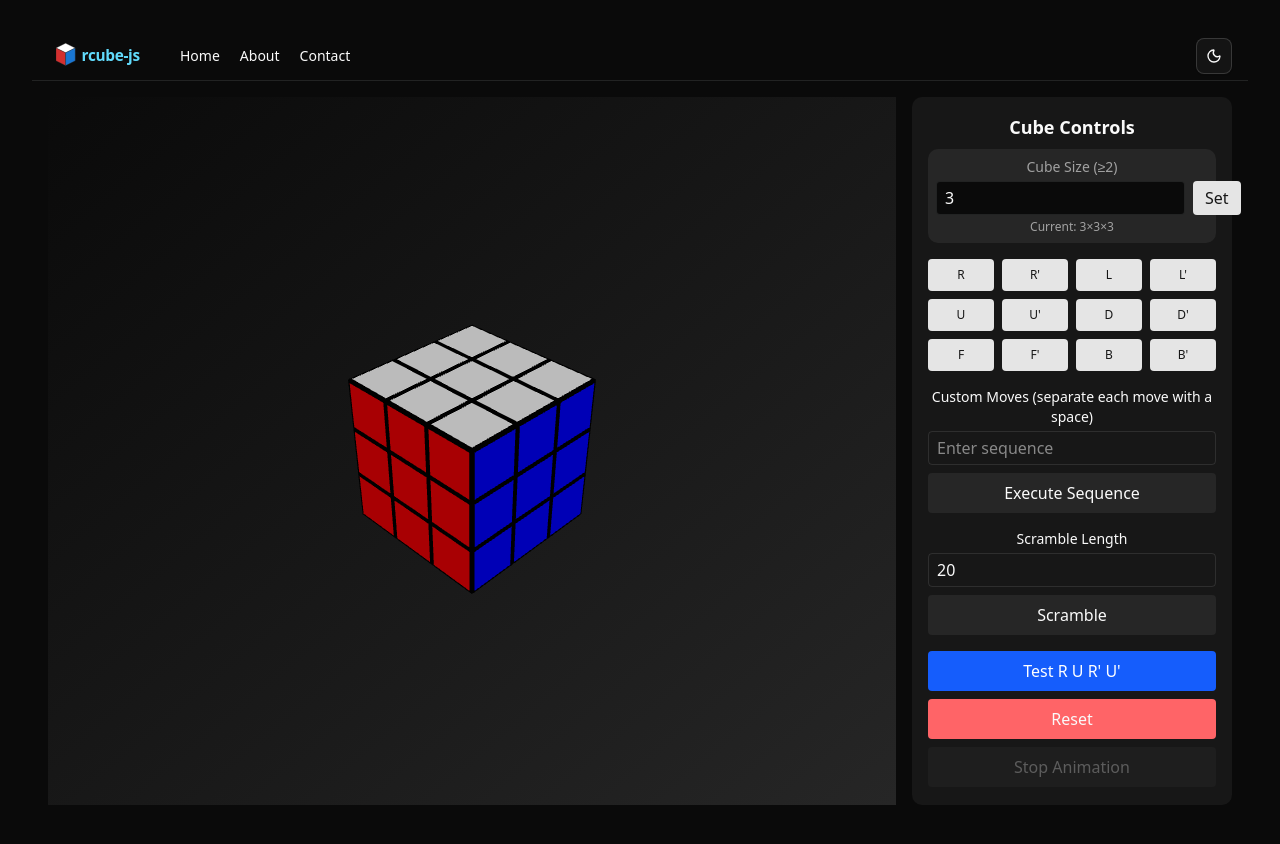
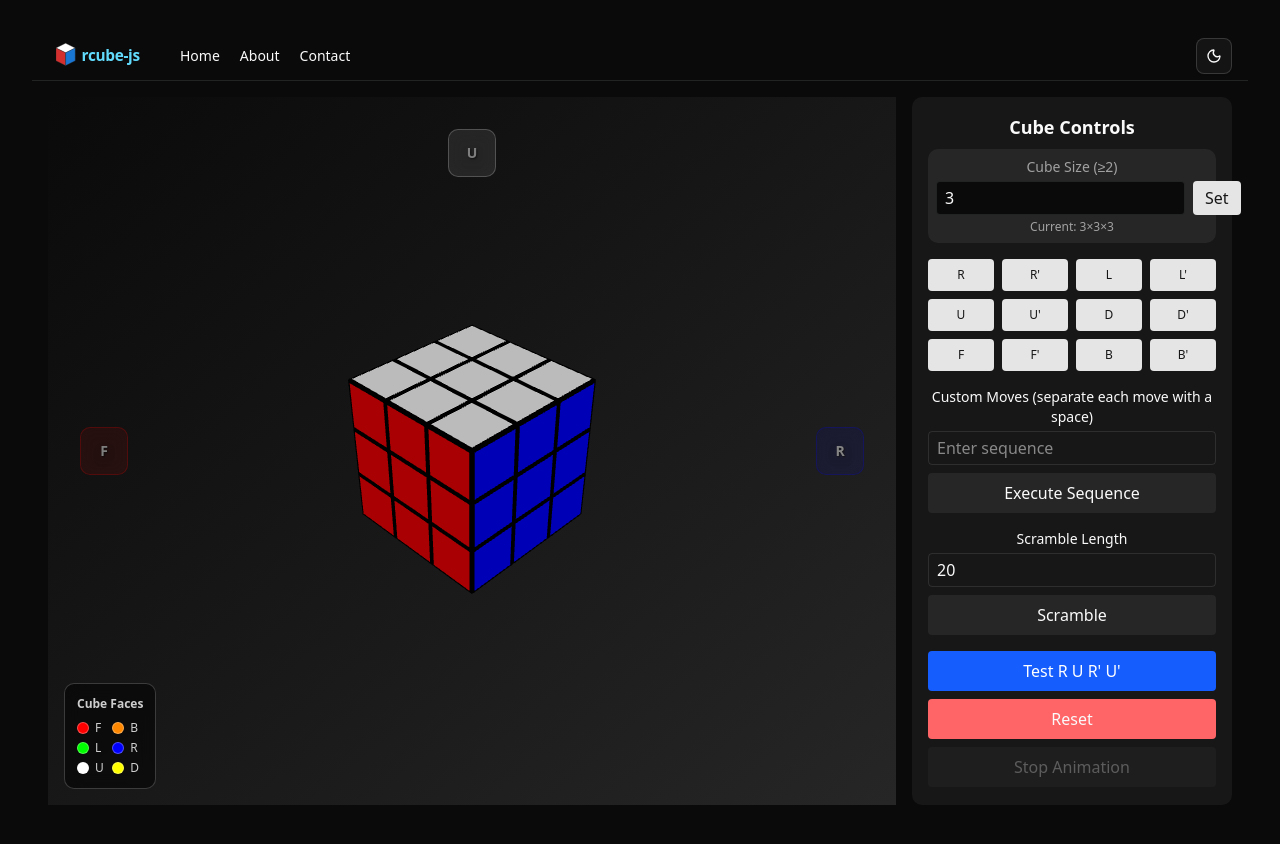
Before and after one commit to tushar-kendre/rcube-js, a React (Vite) app in the folder packages/web/: page / in a window 1280 px wide. Shown: the top 844 px of the page. Built offline with nearby package versions, Linux system fonts and the light colour scheme.

Commit message:
feat: 🎸 added hud
added hud that tracks cube orientation and a legend showing which face
is which

```diff
--- a/packages/web/src/App.tsx
+++ b/packages/web/src/App.tsx
@@ -1,9 +1,10 @@
 import { Suspense, lazy, useCallback, useMemo, useState } from "react";
 import "./App.css";
+import { CameraTracker, FaceOrientationHUD } from "./components/face-orientation-hud";
 import { Header } from "./components/header";
 import { useCubePieceAnimation } from "./hooks/use-cube-piece-animation";
 import { createSolvedCube } from "./lib/cube-piece-utils";
-import { CubePiece, MoveNotation } from "./types/cube-pieces";
+import { CubeFace, CubePiece, MoveNotation } from "./types/cube-pieces";
 
 // Lazy load heavy 3D components for better performance and code splitting
 const Canvas = lazy(() =>
@@ -46,6 +47,14 @@ const CubeControls = lazy(() =>
 function App() {
   // State for cube configuration
   const [cubeSize, setCubeSize] = useState(3);
+    // State for face orientation HUD
+  const [visibleFaces, setVisibleFaces] = useState<Array<{
+    face: CubeFace;
+    label: string;
+    color: string;
+    position: "center" | "top" | "bottom" | "left" | "right";
+    opacity: number;
+  }>>([]);
 
   // Memoize initial state to prevent unnecessary recreations
   const initialState = useMemo(() => createSolvedCube(cubeSize), [cubeSize]);
@@ -103,8 +112,10 @@ function App() {
   return (
     <>
       <Header />
-      <div className="flex h-[calc(100vh-60px)] gap-4 p-4">
-        <div className="flex-1 relative">
+      <div className="flex h-[calc(100vh-60px)] gap-4 p-4">        <div className="flex-1 relative">
+          {/* Face Orientation HUD */}
+          <FaceOrientationHUD isAnimating={isAnimating} visibleFaces={visibleFaces} />
+
           <Suspense
             fallback={
               <div className="flex items-center justify-center h-full bg-gradient-to-br from-background to-muted rounded-lg">
@@ -114,11 +125,11 @@ function App() {
                 </div>
               </div>
             }
-          >
-            <Canvas
+          >            <Canvas
               camera={{ position: [8, 8, 8], fov: 50 }}
               className="bg-gradient-to-br from-background to-muted"
             >
+              <CameraTracker onVisibleFacesUpdate={setVisibleFaces} />
               <RubiksCube
                 key={`cube-${cubeVersion}`}
                 state={cubeState}
--- /dev/null
+++ b/packages/web/src/components/face-orientation-hud.tsx
@@ -0,0 +1,260 @@
+import { COLOR_MAP, CubeFace, DEFAULT_CUBE_COLORS } from "@/types/cube-pieces";
+import { useFrame, useThree } from "@react-three/fiber";
+import { useRef } from "react";
+import { Vector3 } from "three";
+
+/**
+ * Interface representing a visible face with its orientation info
+ */
+interface VisibleFace {
+  face: CubeFace;
+  label: string;
+  color: string;
+  position: "center" | "top" | "bottom" | "left" | "right";
+  opacity: number;
+}
+
+/**
+ * Props for camera tracker component (inside Canvas)
+ */
+interface CameraTrackerProps {
+  onVisibleFacesUpdate: (faces: VisibleFace[]) => void;
+}
+
+/**
+ * Props for the HUD display component (outside Canvas)
+ */
+interface FaceOrientationHUDProps {
+  /** Whether the cube is currently animating */
+  isAnimating?: boolean;
+  /** List of currently visible faces */
+  visibleFaces: VisibleFace[];
+}
+
+/**
+ * Component that tracks camera position and calculates visible faces
+ * Must be placed inside the Canvas component
+ */
+export function CameraTracker({ onVisibleFacesUpdate }: CameraTrackerProps) {
+  const { camera } = useThree();
+  const frameCount = useRef(0);
+
+  /**
+   * Determines which faces are visible and their relative positions from the camera's perspective
+   */
+  const updateVisibleFaces = () => {
+    // Only update every 3 frames for performance
+    frameCount.current++;
+    if (frameCount.current % 3 !== 0) return;
+
+    // Get camera position relative to cube center (0, 0, 0)
+    const cameraPosition = camera.position.clone();
+
+    // Calculate the forward vector (direction camera is looking)
+    const forward = new Vector3(0, 0, -1);
+    forward.applyQuaternion(camera.quaternion);
+
+    // Calculate the up vector for camera orientation
+    const up = new Vector3(0, 1, 0);
+    up.applyQuaternion(camera.quaternion);
+
+    // Calculate the right vector
+    const right = new Vector3();
+    right.crossVectors(forward, up);
+
+    // Face normal vectors in world space
+    const faceNormals: Record<CubeFace, Vector3> = {
+      front: new Vector3(0, 0, 1),
+      back: new Vector3(0, 0, -1),
+      right: new Vector3(1, 0, 0),
+      left: new Vector3(-1, 0, 0),
+      top: new Vector3(0, 1, 0),
+      bottom: new Vector3(0, -1, 0),
+    };
+
+    // Calculate which faces are visible (facing towards camera)
+    const faces: VisibleFace[] = [];
+
+    Object.entries(faceNormals).forEach(([faceName, normal]) => {
+      const face = faceName as CubeFace;
+
+      // Calculate dot product between face normal and direction to camera
+      const directionToCamera = cameraPosition.clone().normalize();
+      const dotProduct = normal.dot(directionToCamera);
+
+      // Face is visible if it's facing the camera (dot product > 0)
+      if (dotProduct > 0.1) { // Small threshold to avoid flickering
+        // Calculate opacity based on how directly the face is facing the camera
+        const opacity = Math.max(0.4, Math.min(1, dotProduct));
+
+        // Determine position on screen based on face orientation relative to camera
+        let position: VisibleFace["position"] = "center";
+
+        // Project face normal to camera screen space to determine position
+        const screenNormal = normal.clone();
+
+        // Calculate relative position based on dot products with camera vectors
+        const rightDot = screenNormal.dot(right);
+        const upDot = screenNormal.dot(up);
+
+        // Determine primary position based on strongest alignment
+        if (Math.abs(rightDot) > Math.abs(upDot) && Math.abs(rightDot) > 0.3) {
+          position = rightDot > 0 ? "right" : "left";
+        } else if (Math.abs(upDot) > 0.3) {
+          position = upDot > 0 ? "top" : "bottom";
+        } else {
+          position = "center";
+        }
+
+        // Get proper cube notation for face labels
+        const getFaceLabel = (face: CubeFace): string => {
+          switch (face) {
+            case "front": return "F";
+            case "back": return "B";
+            case "right": return "R";
+            case "left": return "L";
+            case "top": return "U"; // Up
+            case "bottom": return "D"; // Down
+          }
+        };
+
+        faces.push({
+          face,
+          label: getFaceLabel(face),
+          color: COLOR_MAP[DEFAULT_CUBE_COLORS[face]],
+          position,
+          opacity,
+        });
+      }
+    });
+
+    // Sort faces by opacity (most visible first)
+    faces.sort((a, b) => b.opacity - a.opacity);
+
+    onVisibleFacesUpdate(faces);
+  };
+
+  // Update visible faces on each frame
+  useFrame(() => {
+    updateVisibleFaces();
+  });
+
+  // This component doesn't render anything visible
+  return null;
+}
+
+/**
+ * HUD component that displays face orientation information
+ * Must be placed outside the Canvas component
+ */
+export function FaceOrientationHUD({ isAnimating = false, visibleFaces }: FaceOrientationHUDProps) {
+  // Don't show HUD during animations to avoid distraction
+  if (isAnimating) {
+    return null;
+  }
+
+  return (
+    <div className="absolute inset-0 pointer-events-none z-10">
+      {/* Central face indicator */}
+      <div className="absolute top-1/2 left-1/2 transform -translate-x-1/2 -translate-y-1/2">
+        {visibleFaces
+          .filter((f: VisibleFace) => f.position === "center")
+          .slice(0, 1) // Show only the most prominent center face
+          .map((face: VisibleFace) => (
+            <div
+              key={face.face}
+              className="flex items-center justify-center w-16 h-16 rounded-full border-2 border-white/30 backdrop-blur-sm transition-all duration-200"
+              style={{
+                backgroundColor: `${face.color}40`, // 25% opacity
+                borderColor: face.color,
+                opacity: face.opacity,
+              }}
+            >
+              <span
+                className="text-white font-bold text-lg drop-shadow-lg"
+                style={{ textShadow: '2px 2px 4px rgba(0,0,0,0.8)' }}
+              >
+                {face.label[0]}
+              </span>
+            </div>
+          ))}
+      </div>
+
+      {/* Positional face indicators */}
+      {visibleFaces
+        .filter((f: VisibleFace) => f.position !== "center")
+        .slice(0, 4) // Limit to prevent overcrowding
+        .map((face: VisibleFace) => {
+          // Calculate position based on face.position
+          let positionClass = "";
+          let transform = "";
+
+          switch (face.position) {
+            case "top":
+              positionClass = "top-8 left-1/2";
+              transform = "-translate-x-1/2";
+              break;
+            case "bottom":
+              positionClass = "bottom-8 left-1/2";
+              transform = "-translate-x-1/2";
+              break;
+            case "left":
+              positionClass = "top-1/2 left-8";
+              transform = "-translate-y-1/2";
+              break;
+            case "right":
+              positionClass = "top-1/2 right-8";
+              transform = "-translate-y-1/2";
+              break;
+          }
+
+          return (
+            <div
+              key={face.face}
+              className={`absolute ${positionClass} transform ${transform}`}
+            >
+              <div
+                className="flex items-center justify-center w-12 h-12 rounded-lg border border-white/20 backdrop-blur-sm transition-all duration-200"
+                style={{
+                  backgroundColor: `${face.color}30`, // 19% opacity
+                  borderColor: `${face.color}80`,
+                  opacity: face.opacity * 0.8, // Slightly more transparent than center
+                }}
+              >
+                <span
+                  className="text-white font-semibold text-sm drop-shadow-lg"
+                  style={{ textShadow: '1px 1px 2px rgba(0,0,0,0.8)' }}
+                >
+                  {face.label[0]}
+                </span>
+              </div>
+            </div>
+          );
+        })}
+
+      {/* Face legend in bottom-left corner */}
+      <div className="absolute bottom-4 left-4 bg-black/50 backdrop-blur-sm rounded-lg p-3 border border-white/20">
+        <h4 className="text-white text-xs font-semibold mb-2 opacity-80">Cube Faces</h4>
+        <div className="grid grid-cols-2 gap-1 text-xs">
+          {Object.entries(DEFAULT_CUBE_COLORS).map(([face, color]) => {
+            const notation = face === "front" ? "F" :
+                           face === "back" ? "B" :
+                           face === "right" ? "R" :
+                           face === "left" ? "L" :
+                           face === "top" ? "U" :
+                           face === "bottom" ? "D" : face[0].toUpperCase();
+            return (
+              <div key={face} className="flex items-center gap-1.5">
+                <div
+                  className="w-3 h-3 rounded-sm border border-white/30"
+                  style={{ backgroundColor: COLOR_MAP[color] }}
+                />
+                <span className="text-white/80 capitalize">{notation}</span>
+              </div>
+            );
+          })}
+        </div>
+      </div>
+    </div>
+  );
+}
```
